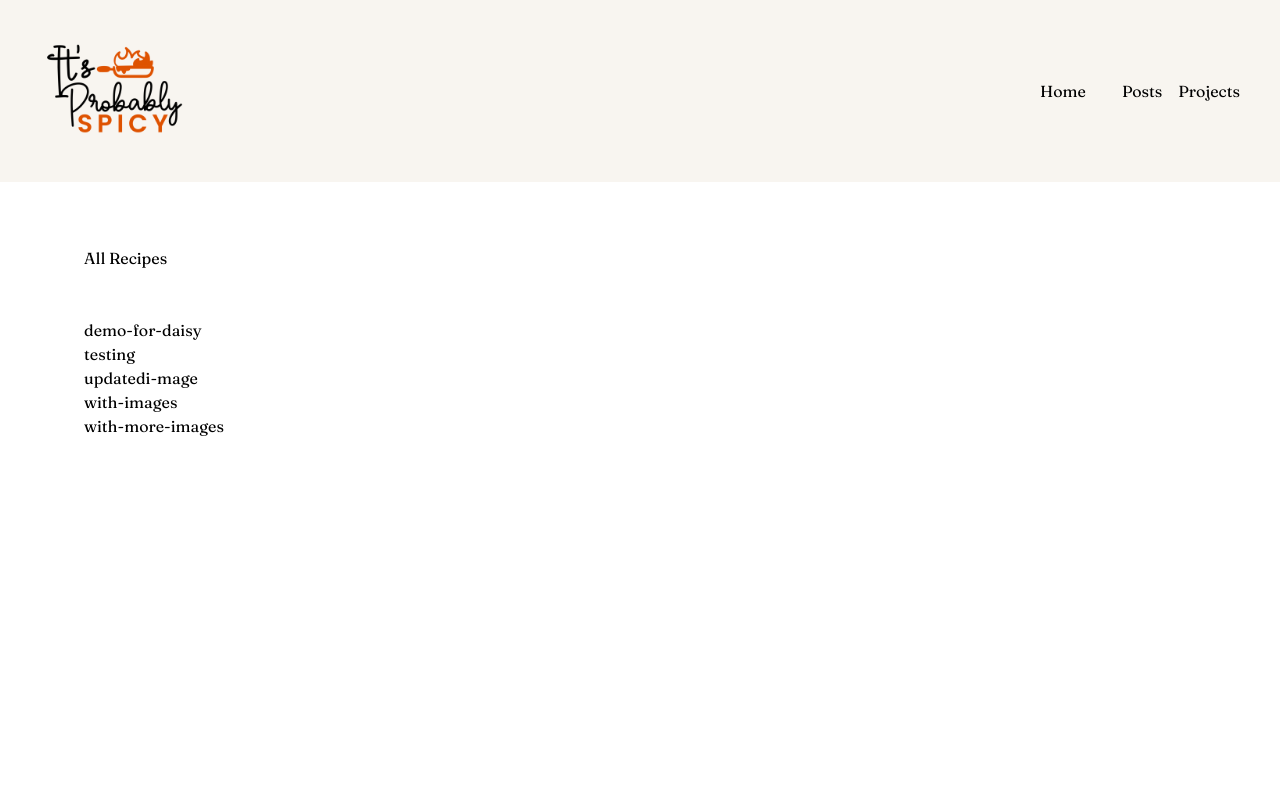
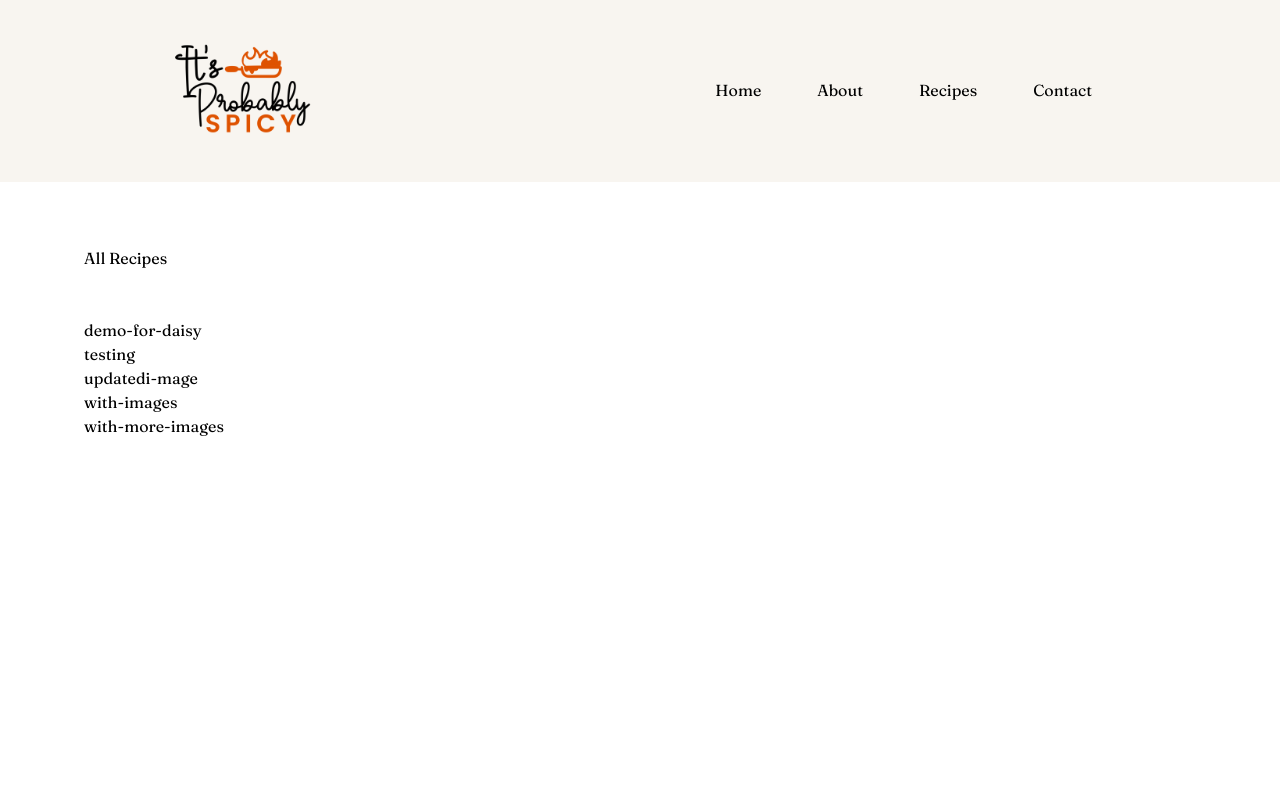
Before and after one commit to ybot1122/its-probably-spicy-outstatic, a Next.js app: page / in a window 1280 px wide. Shown: the top 800 px of the page. Built offline with nearby package versions, Linux system fonts and the light colour scheme; no server answers.

Commit message:
Some fit and finish

```diff
--- a/src/app/recipes/[slug]/page.tsx
+++ b/src/app/recipes/[slug]/page.tsx
@@ -61,8 +61,8 @@ export default async function Recipe(params: Params) {
               className="object-cover"
             />
           </div>
-          <div className="absolute h-full top-0 left-0">
-            <h1 className="relative top-[50%] translate-y-[-50%] font-primary text-6xl font-bold p-20 text-white z-20 max-w-[1000px]">
+          <div className="absolute h-full top-0 left-[50%] translate-x-[-50%] w-full max-w-screen-xl mx-auto z-20">
+            <h1 className="relative top-[50%] translate-y-[-50%] font-primary text-6xl font-bold p-20 text-white z-20 max-w-[1000px] text-center lg:text-left">
               {recipeName}
             </h1>
           </div>
--- a/src/components/Header.tsx
+++ b/src/components/Header.tsx
@@ -1,9 +1,31 @@
 import Image from "next/image";
 import Link from "next/link";
 
+const NavItem = ({ text, href }: { text: string; href: string }) => {
+  return (
+    <li className="group relative text-center">
+      <Link href={href} className="block p-5">
+        {text}
+      </Link>
+      <span
+        className="opacity-0 transition-opacity ease-in duration-300 group-hover:opacity-100 block w-full h-[2px] bg-orange b-0"
+        aria-hidden="true"
+      ></span>
+    </li>
+  );
+};
+
 const Header = () => {
+  const navItems = [
+    { text: "Home", href: "/" },
+    { text: "About", href: "/" },
+    { text: "Recipes", href: "/" },
+    { text: "Contact", href: "/" },
+  ];
+
   return (
-    <nav className="layout flex items-center justify-between py-4 bg-tan px-10">
+    <nav className="bg-tan">
+      <div className="layout flex items-center justify-between py-4 px-10 mx-auto max-w-screen-lg">
         <Link href="/">
           <Image
             src="/images/ITS-PROBABLY-SPICY_PRIMARY-LOGO_persimmon-768x768.png"
@@ -13,21 +35,12 @@ const Header = () => {
             className="inline-block"
           />
         </Link>
-      <ul className="flex items-center justify-between space-x-3 text-xs md:space-x-4 md:text-base">
-        <li className="hover:border-b-2 border-orange p-5">
-          <Link href="/">Home</Link>
-        </li>
-        <li>
-          <Link href="/#posts" className="hover:underline">
-            Posts
-          </Link>
-        </li>
-        <li>
-          <Link href="/#projects" className="hover:underline">
-            Projects
-          </Link>
-        </li>
+        <ul className="flex items-center justify-between space-x-3 md:space-x-4 md:text-base">
+          {navItems.map(({ text, href }) => (
+            <NavItem text={text} href={href} key={text} />
+          ))}
         </ul>
+      </div>
     </nav>
   );
 };
```
Lines whose indentation alone changed are shown as unchanged.
